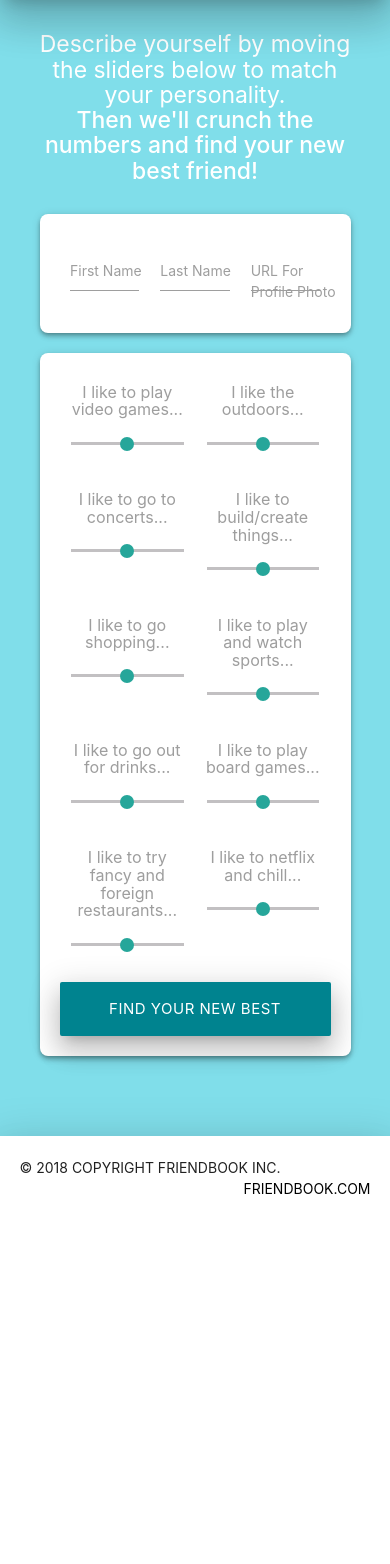
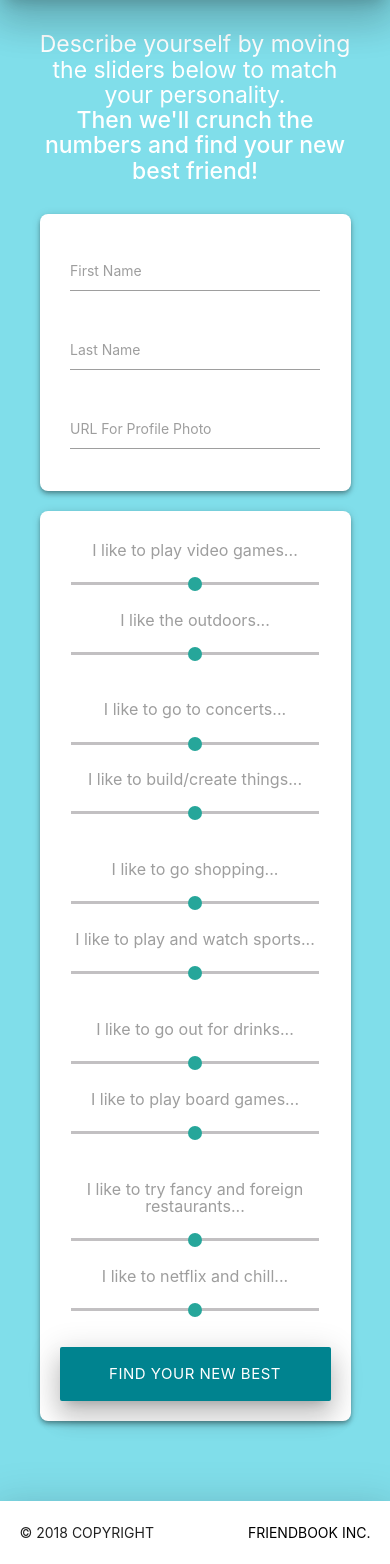
Before and after one commit to bryan-lee-git/friend-finder, a website: page app/public/html/survey.html in a window 390 px wide. Shown: the part 59-1623 px from the top of the page. Before the commit the page ends 1258 px from the top, so only its background shows below. Drawn offline with Linux system fonts and the light colour scheme; files whose address does not match are found by name.

Commit message:
fixed moble responsiveness issues. updated grid styling and some text throughout

```diff
--- a/app/public/html/survey.html
+++ b/app/public/html/survey.html
@@ -33,66 +33,66 @@
             <h5 class="white-text">Describe yourself by moving the sliders below to match your personality.<br><strong>Then we'll crunch the numbers and find your new best friend!</strong></h5><br/>
             <form id="friend-finder-survey">
                 <div style="padding:20px; border-radius:8px;" class="row z-depth-2 white">
-                    <div class="input-field col s4">
+                    <div class="input-field col s12 l4">
                         <input id="first-name" type="text" class="validate">
                         <label for="first-name">First Name</label>
                     </div>
-                    <div class="input-field col s4">
+                    <div class="input-field col s12 l4">
                         <input id="last-name" type="text" class="validate">
                         <label for="last-name">Last Name</label>
                     </div>
-                    <div class="input-field col s4">
+                    <div class="input-field col s12 l4">
                         <input id="photo" type="text" class="validate">
                         <label for="photo">URL For Profile Photo</label>
                     </div>
                 </div>
                 <div style="padding:20px; border-radius:8px;" class="row z-depth-2 white">
                     <div class="row">
-                        <div class="col s6 range-field">
+                        <div class="col s12 l6 range-field">
                             <label for="video-games"><h6>I like to play video games...</h5></label>
                             <input type="range" id="video-games" min="1" max="5" />
                         </div>
-                        <div class="col s6 range-field">
+                        <div class="col s12 l6 range-field">
                             <label for="outdoors"><h6>I like the outdoors...</h5></label>
                             <input type="range" id="outdoors" min="1" max="5" />
                         </div>
                     </div>
                     <div class="row">
-                        <div class="col s6 range-field">
+                        <div class="col s12 l6 range-field">
                             <label for="concerts"><h6>I like to go to concerts...</h5></label>
                             <input type="range" id="concerts" min="1" max="5" />
                         </div>
-                        <div class="col s6 range-field">
+                        <div class="col s12 l6 range-field">
                             <label for="build"><h6>I like to build/create things...</h5></label>
                             <input type="range" id="build" min="1" max="5" />
                         </div>
                     </div>
                     <div class="row">
-                        <div class="col s6 range-field">
+                        <div class="col s12 l6 range-field">
                             <label for="shopping"><h6>I like to go shopping...</h5></label>
                             <input type="range" id="shopping" min="1" max="5" />
                         </div>
-                        <div class="col s6 range-field">
+                        <div class="col s12 l6 range-field">
                             <label for="sports"><h6>I like to play and watch sports...</h5></label>
                             <input type="range" id="sports" min="1" max="5" />
                         </div>
                     </div>
                     <div class="row">
-                        <div class="col s6 range-field">
+                        <div class="col s12 l6 range-field">
                             <label for="drinks"><h6>I like to go out for drinks...</h5></label>
                             <input type="range" id="drinks" min="1" max="5" />
                         </div>
-                        <div class="col s6 range-field">
+                        <div class="col s12 l6 range-field">
                             <label for="board-games"><h6>I like to play board games...</h5></label>
                             <input type="range" id="board-games" min="1" max="5" />
                         </div>
                     </div>
                     <div class="row">
-                        <div class="col s6 range-field">
+                        <div class="col s12 l6 range-field">
                             <label for="restaurants"><h6>I like to try fancy and foreign restaurants...</h5></label>
                             <input type="range" id="restaurants" min="1" max="5" />
                         </div>
-                        <div class="col s6 range-field">
+                        <div class="col s12 l6 range-field">
                             <label for="netflix-chill"><h6>I like to netflix and chill...</h6></label>
                             <input type="range" id="netflix-chill" min="1" max="5" />
                         </div>
@@ -104,12 +104,12 @@
         <div class="container center-align" style="padding:20px;">
             <div id="post-survey" class="row"><br/><br/>
                 <h3 class="white-text">Review your survey answers and see your matches below!</h3><br/><br/>
-                <button style="width:30%;height:200px;border-radius:8px;margin:10px;" class="modal-trigger btn btn-large cyan darken-3 waves-effect waves-light z-depth-4" href="#modal1">VIEW MATCHES<br><i class="material-icons">person_add</i></button>
-                <button style="width:30%;height:200px;border-radius:8px;margin:10px;" class="modal-trigger btn btn-large cyan darken-3 waves-effect waves-light z-depth-4" href="#modal2">YOUR PROFILE<br><i class="material-icons">person_pin</i></button>
-                <a href="/"><button style="width:30%;height:200px;border-radius:8px;margin:10px;" class="btn btn-large cyan darken-3 waves-effect waves-light z-depth-4">START OVER<br><i class="material-icons">autorenew</i></button></a>
+                <button style="margin-top:5px;line-height:1.0;height:200px;border-radius:8px;" class="col s12 l2 offset-l2 modal-trigger btn btn-large cyan darken-3 waves-effect waves-light z-depth-4" href="#modal1">VIEW<br>MATCHES<br><br><i class="material-icons">person_add</i></button>
+                <button style="margin-top:5px;line-height:1.0;height:200px;border-radius:8px;" class="col s12 l2 offset-l1 modal-trigger btn btn-large cyan darken-3 waves-effect waves-light z-depth-4" href="#modal2">YOUR<br>PROFILE<br><br><i class="material-icons">person_pin</i></button>
+                <a href="/"><button style="margin-top:5px;line-height:1.0;height:200px;border-radius:8px;" class="col s12 l2 offset-l1 btn btn-large cyan darken-3 waves-effect waves-light z-depth-4">START<br>OVER<br><br><i class="material-icons">autorenew</i></button></a>
             </div>
         </div>
-        <div id="modal1" class="center-align modal" style="border-radius:8px;width:64.5%;">
+        <div id="modal1" class="center-align modal" style="border-radius:8px;">
             <br/>
             <div class="modal-content">
                 <h4>Your New Best Friends</h4>
@@ -119,7 +119,7 @@
                 <a href="#!" class="modal-close waves-effect waves-green btn-flat">close window</a>
             </div>
         </div>
-        <div id="modal2" class="center-align modal" style="border-radius:8px;width:64.5%;">
+        <div id="modal2" class="center-align modal" style="border-radius:8px;">
             <br/>
             <div class="modal-content">
                 <h4>Your Profile</h4>
@@ -135,8 +135,8 @@
         <div style="height:63px;" class="z-depth-5 footer-copyright">
             <br/>
             <div class="container">
-                © 2018 COPYRIGHT FRIENDBOOK INC.
-                <a class="black-text lighten-4 right" href="#!">FRIENDBOOK.COM</a>
+                © 2018 COPYRIGHT
+                <a class="black-text lighten-4 right" href="#!">FRIENDBOOK INC.</a>
             </div>
         </div>
     </footer>
--- a/app/public/js/app.js
+++ b/app/public/js/app.js
@@ -48,7 +48,7 @@ $("body").on("submit", "#friend-finder-survey", function(event) {
             `);
             data.match.forEach(match => {
                 $("#matches-container").append(`
-                    <div class="col s4">
+                    <div class="col s12 l4">
                         <div class="card">
                             <div class="card-image">
                                 <img src="${match.photo}" / >
```
Also changed, not shown: app/public/html/home.html (+4 -6 lines), 2 other files.
